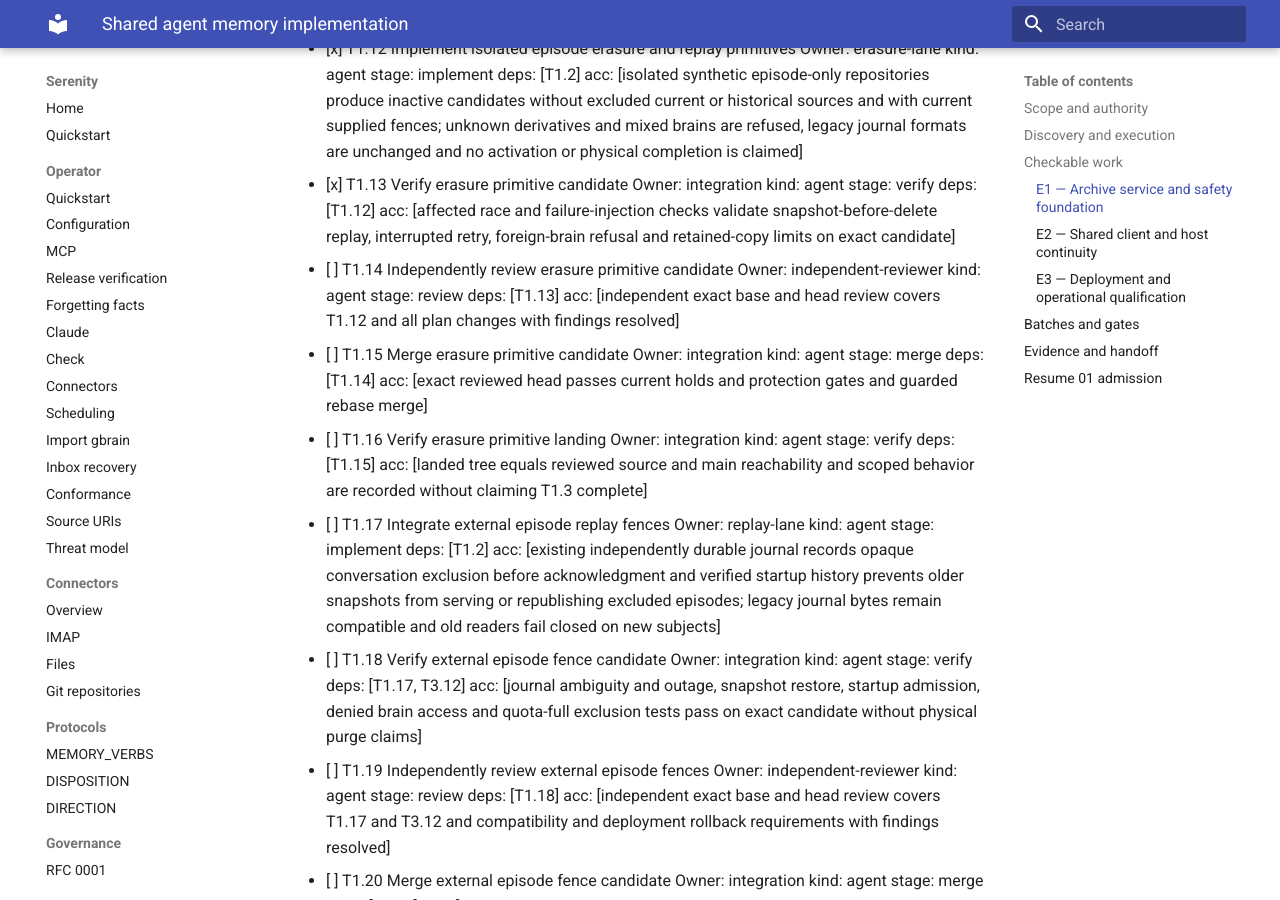
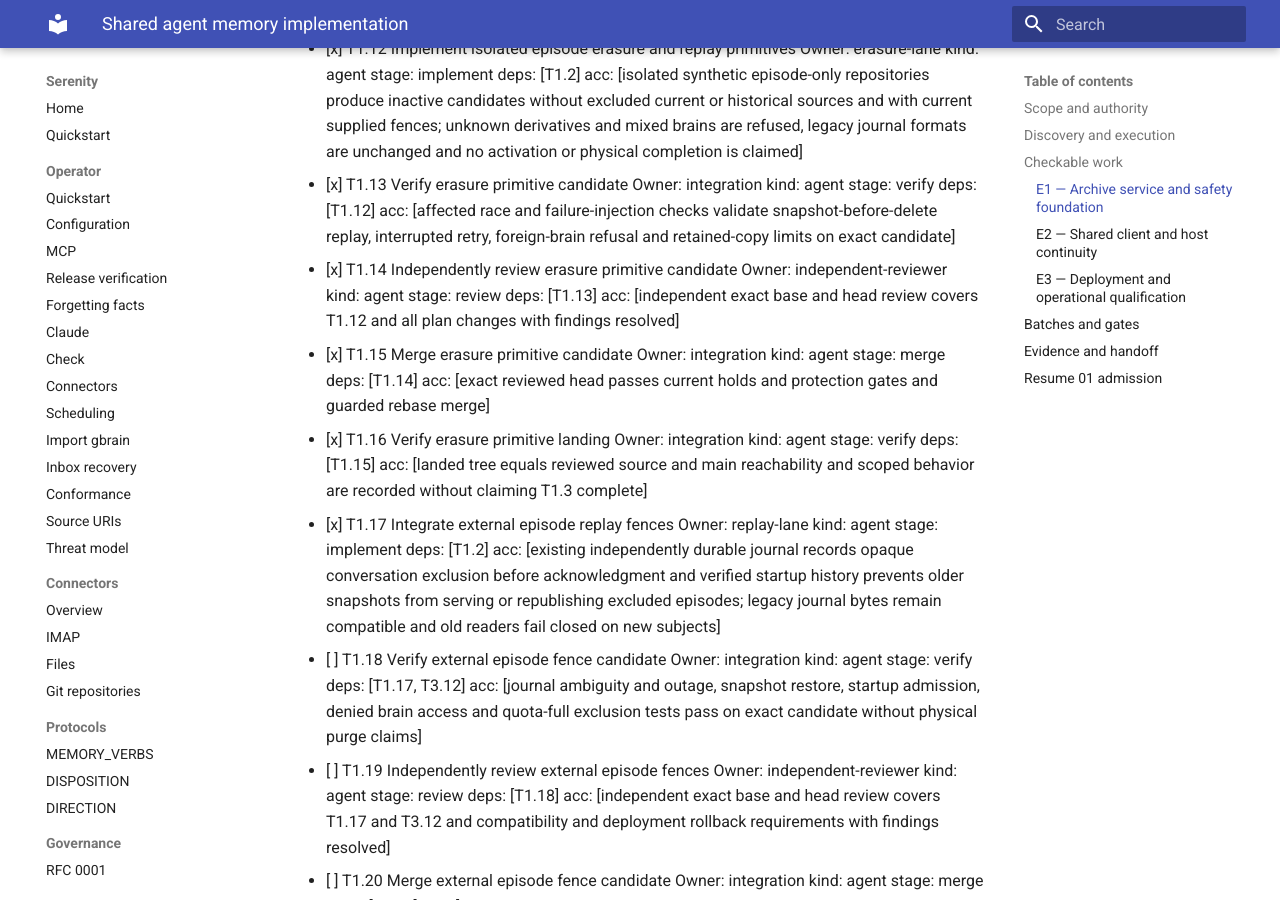
Before and after one commit to sirerun/serenity, an MkDocs documentation site: the page built from docs/plans/shared-agent-memory-implementation-20261016.md, in a window 1280 px wide and 900 px high, scrolled down 2145 px. Built offline with MkDocs 1.6.1 and Material for MkDocs 9.7.7, drawn with Linux system fonts in a browser that asks for light colours; some of the changed text lies outside the part shown.

```diff
--- a/docs/plans/shared-agent-memory-implementation-20261016.md
+++ b/docs/plans/shared-agent-memory-implementation-20261016.md
@@ -33,11 +33,11 @@ Acceptance: additive gated archive API has exact evidence, bounded admission, ex
 
 - [x] T1.12 Implement isolated episode erasure and replay primitives  Owner: erasure-lane  kind: agent  stage: implement  deps: [T1.2]  acc: [isolated synthetic episode-only repositories produce inactive candidates without excluded current or historical sources and with current supplied fences; unknown derivatives and mixed brains are refused, legacy journal formats are unchanged and no activation or physical completion is claimed]
 - [x] T1.13 Verify erasure primitive candidate  Owner: integration  kind: agent  stage: verify  deps: [T1.12]  acc: [affected race and failure-injection checks validate snapshot-before-delete replay, interrupted retry, foreign-brain refusal and retained-copy limits on exact candidate]
-- [ ] T1.14 Independently review erasure primitive candidate  Owner: independent-reviewer  kind: agent  stage: review  deps: [T1.13]  acc: [independent exact base and head review covers T1.12 and all plan changes with findings resolved]
-- [ ] T1.15 Merge erasure primitive candidate  Owner: integration  kind: agent  stage: merge  deps: [T1.14]  acc: [exact reviewed head passes current holds and protection gates and guarded rebase merge]
-- [ ] T1.16 Verify erasure primitive landing  Owner: integration  kind: agent  stage: verify  deps: [T1.15]  acc: [landed tree equals reviewed source and main reachability and scoped behavior are recorded without claiming T1.3 complete]
+- [x] T1.14 Independently review erasure primitive candidate  Owner: independent-reviewer  kind: agent  stage: review  deps: [T1.13]  acc: [independent exact base and head review covers T1.12 and all plan changes with findings resolved]
+- [x] T1.15 Merge erasure primitive candidate  Owner: integration  kind: agent  stage: merge  deps: [T1.14]  acc: [exact reviewed head passes current holds and protection gates and guarded rebase merge]
+- [x] T1.16 Verify erasure primitive landing  Owner: integration  kind: agent  stage: verify  deps: [T1.15]  acc: [landed tree equals reviewed source and main reachability and scoped behavior are recorded without claiming T1.3 complete]
 
-- [ ] T1.17 Integrate external episode replay fences  Owner: replay-lane  kind: agent  stage: implement  deps: [T1.2]  acc: [existing independently durable journal records opaque conversation exclusion before acknowledgment and verified startup history prevents older snapshots from serving or republishing excluded episodes; legacy journal bytes remain compatible and old readers fail closed on new subjects]
+- [x] T1.17 Integrate external episode replay fences  Owner: replay-lane  kind: agent  stage: implement  deps: [T1.2]  acc: [existing independently durable journal records opaque conversation exclusion before acknowledgment and verified startup history prevents older snapshots from serving or republishing excluded episodes; legacy journal bytes remain compatible and old readers fail closed on new subjects]
 - [ ] T1.18 Verify external episode fence candidate  Owner: integration  kind: agent  stage: verify  deps: [T1.17, T3.12]  acc: [journal ambiguity and outage, snapshot restore, startup admission, denied brain access and quota-full exclusion tests pass on exact candidate without physical purge claims]
 - [ ] T1.19 Independently review external episode fences  Owner: independent-reviewer  kind: agent  stage: review  deps: [T1.18]  acc: [independent exact base and head review covers T1.17 and T3.12 and compatibility and deployment rollback requirements with findings resolved]
 - [ ] T1.20 Merge external episode fence candidate  Owner: integration  kind: agent  stage: merge  deps: [T1.19]  acc: [current holds and protection gates permit exact reviewed-head guarded rebase merge]
@@ -76,7 +76,7 @@ Acceptance: deployed capabilities and versions have live evidence, rollback and
 - [ ] T3.5 Measure continuity and operations  Owner: integration  kind: agent  stage: verify  deps: [T3.4]  acc: [live recovery and continuation receipts, predeclared capacity workloads, purge and rebuild evidence distinguish measured limits from pending scale and soak coverage]
 - [ ] T3.6 Checkpoint final delivery evidence  Owner: integration  kind: agent  stage: author  deps: [T3.5]  acc: [result records completed and pending scope, exact PR and landed and deployed versions, tests, live checks, rollback and blockers; all helper processes have stopped]
 
-- [ ] T3.12 Implement expiring private synthetic qualification gate  Owner: integration  kind: agent  stage: implement  deps: [T1.17]  acc: [existing private admin transport can temporarily allow at most two dedicated synthetic fixture brains for at most fifteen minutes, public transport cannot set it, expiry or disable closes access, safety build refuses enablement and permanent config is unchanged]
+- [x] T3.12 Implement expiring private synthetic qualification gate  Owner: integration  kind: agent  stage: implement  deps: [T1.17]  acc: [existing private admin transport can temporarily allow at most two dedicated synthetic fixture brains for at most fifteen minutes, public transport cannot set it, expiry or disable closes access, safety build refuses enablement and permanent config is unchanged]
 
 ## Batches and gates
 
```
Also changed, not shown: other parts of docs/plans/shared-agent-memory-implementation-20261016.md (+2 -0 lines).
